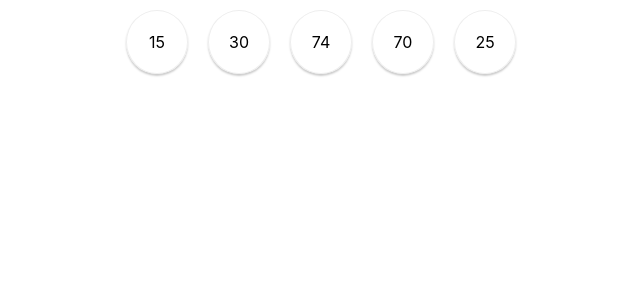
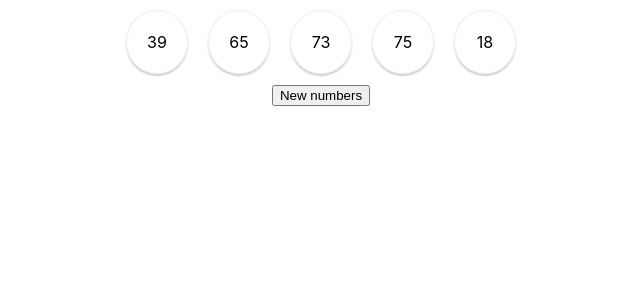
Before and after one commit to VictorZemskov/python-group_1-homework_53-victor_zemskov, a React (Create React App) app: page / in a window 1280 px wide. Shown: the top 300 px of the page, without its empty margins (319-959 px from the left). Built offline with nearby package versions, Linux system fonts and the light colour scheme.

Commit message:
Added function changeNuber

```diff
--- a/src/App.js
+++ b/src/App.js
@@ -4,14 +4,36 @@ import './App.css';
 import Number from "./Number/Number.js";
 
 class App extends Component {
+  state = {
+    numeral: [
+        {digit: Math.floor(Math.random() * 100) + 1},
+        {digit: Math.floor(Math.random() * 100) + 1},
+        {digit: Math.floor(Math.random() * 100) + 1},
+        {digit: Math.floor(Math.random() * 100) + 1},
+        {digit: Math.floor(Math.random() * 100) + 1},
+    ]
+  };
+  changeNuber = () => {
+    let newState = {...this.state};
+    newState.numeral[0].digit = Math.floor(Math.random() * 100) + 1;
+    newState.numeral[1].digit = Math.floor(Math.random() * 100) + 1;
+    newState.numeral[2].digit = Math.floor(Math.random() * 100) + 1;
+    newState.numeral[3].digit = Math.floor(Math.random() * 100) + 1;
+    newState.numeral[4].digit = Math.floor(Math.random() * 100) + 1;
+    this.setState(newState);
+  };
+
   render() {
     return (
       <div className="App">
-        <Number/>
-        <Number/>
-        <Number/>
-        <Number/>
-        <Number/>
+        <Number digit={this.state.numeral[0].digit}/>
+        <Number digit={this.state.numeral[1].digit}/>
+        <Number digit={this.state.numeral[2].digit}/>
+        <Number digit={this.state.numeral[3].digit}/>
+        <Number digit={this.state.numeral[4].digit}/>
+        <div>
+          <button onClick={this.changeNuber}>New numbers</button>
+        </div>
       </div>
     );
   }
--- a/src/Number/Number.js
+++ b/src/Number/Number.js
@@ -6,7 +6,7 @@ class Number extends Component {
     render(props) {
         return (
             <div className="number">
-                <p>{Math.floor(Math.random() * 100) + 1}</p>
+                <p>{this.props.digit}</p>
             </div>
         )
     }
```
